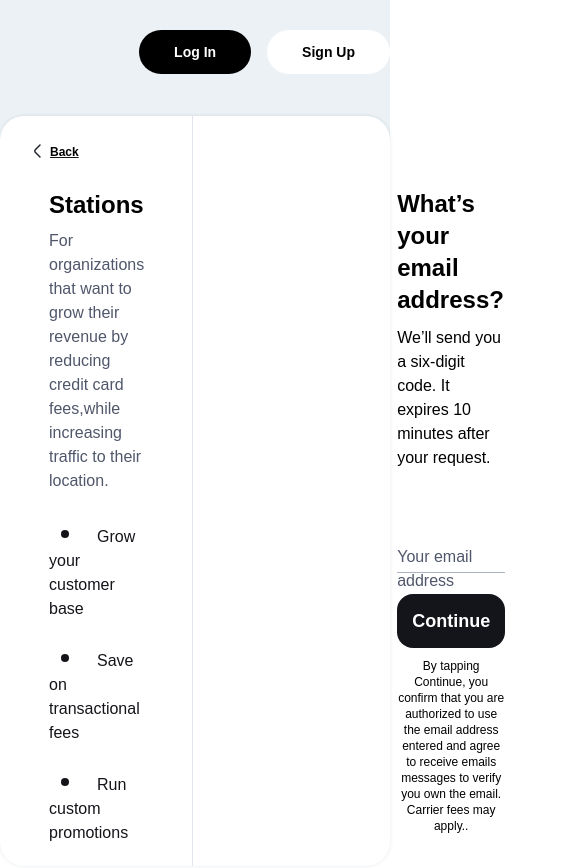
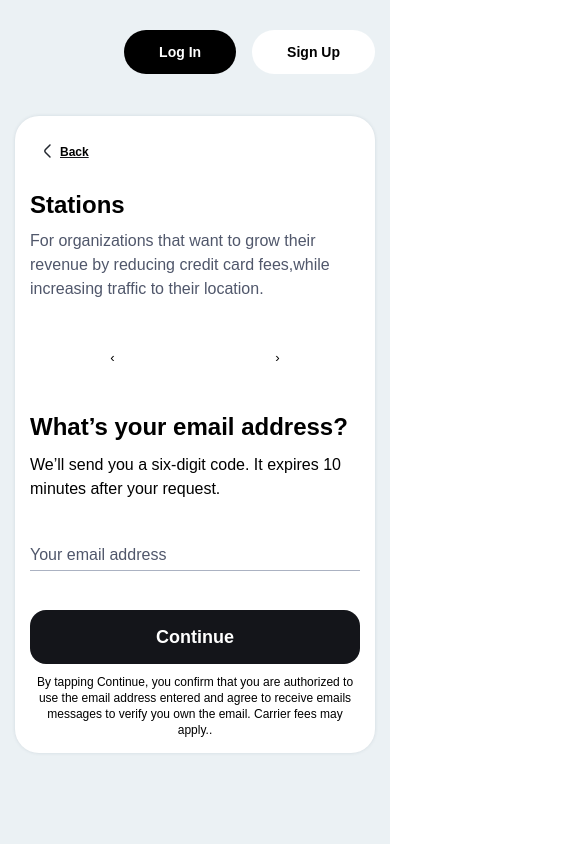
Before and after one commit to PavelBichukov/JSLab, a React (Vite) app: page /signup in a window 390 px wide. Shown: the top 868 px of the page, 585 px wide, since content can reach past the window. After the commit the page ends 844 px from the top, so only its background shows below. Built offline with nearby package versions, Linux system fonts and the light colour scheme.

Commit message:
INT-41/FEAT: added media querys in styles for verification block

```diff
--- a/src/components/Verification/CodeEnterBlock/CodeEnterBlock.module.scss
+++ b/src/components/Verification/CodeEnterBlock/CodeEnterBlock.module.scss
@@ -14,6 +14,9 @@
   justify-content: space-between;
   padding-top: 48px;
   width: 100%;
+  @media (max-width: 600px) {
+    gap: 40px;
+  }
 }
 
 .codeOtpInput {
--- a/src/components/Verification/EmailEnterBlock/EmailEnterBlock.module.scss
+++ b/src/components/Verification/EmailEnterBlock/EmailEnterBlock.module.scss
@@ -14,6 +14,10 @@
   justify-content: space-between;
   padding-top: 48px;
   width: 100%;
+  @media (max-width: 600px) {
+    padding-top: 15px;
+    gap: 40px;
+  }
 }
 
 .emailInputBox {
--- a/src/components/Verification/VerificationMainComponent/Verification.module.scss
+++ b/src/components/Verification/VerificationMainComponent/Verification.module.scss
@@ -1,7 +1,7 @@
 .container {
   max-width: 1920px;
   margin: 0 auto;
-  padding-top: 30px;
+  padding: 30px 15px 0px;
 }
 
 .headerButtons {
@@ -39,6 +39,10 @@
   margin: 0 auto;
   border-radius: 24px;
   box-shadow: 0px 0px 4px -1px rgba(34, 60, 80, 0.2);
+  @media (max-width: 600px) {
+    flex-direction: column;
+    max-height: none;
+  }
 }
 
 .sideSection {
@@ -51,10 +55,25 @@
   align-items: flex-start;
   text-align: left;
   padding: 22px 48px 360px 20px;
+  @media (max-width: 920px) {
+    padding: 22px 28px 360px 15px;
+  }
+  @media (max-width: 767px) {
+    padding: 22px 28px 360px 15px;
+  }
+  @media (max-width: 600px) {
+    border: none;
+    width: 100%;
+    padding: 22px 15px 30px 15px;
+    margin: 0;
+  }
 }
 
 .sideSectionText {
   padding-left: 29px;
+  @media (max-width: 600px) {
+    padding: 0px;
+  }
 }
 
 .backButton {
@@ -86,6 +105,12 @@
   display: flex;
   flex-direction: column;
   gap: 24px;
+  @media (max-width: 1180px) {
+    gap: 15px;
+  }
+  @media (max-width: 600px) {
+    display: none;
+  }
 }
 
 .listitem {
@@ -113,4 +138,16 @@
 .formBlock {
   flex: 3;
   padding: 72px 204px 32px;
+  @media (max-width: 1280px) {
+    padding: 72px 180px 32px;
+  }
+  @media (max-width: 1024px) {
+    padding: 72px 90px 32px;
+  }
+  @media (max-width: 767px) {
+    padding: 72px 20px 32px;
+  }
+  @media (max-width: 600px) {
+    padding: 15px;
+  }
 }
```
